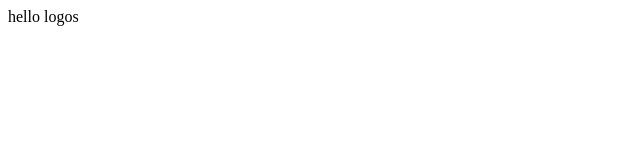
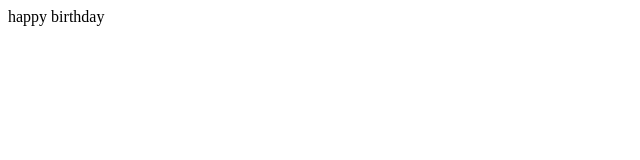
Before and after one commit to LOGOSKUMAR/devops-rev, a plain HTML site: page index.html in a window 1280 px wide. Shown: the full height of the page, 0-640 px from the left. Drawn offline with Linux system fonts and the light colour scheme.

Commit message:
successfully updated

```diff
--- a/index.html
+++ b/index.html
@@ -1 +1 @@
-<p>hello logos</p>
+<p>happy birthday</p>
```
